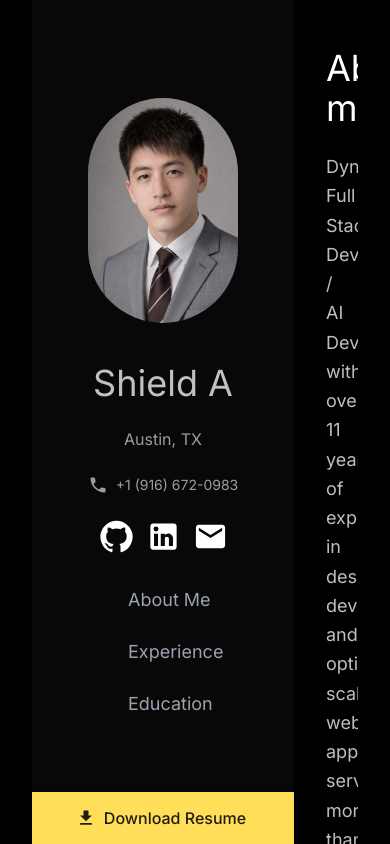
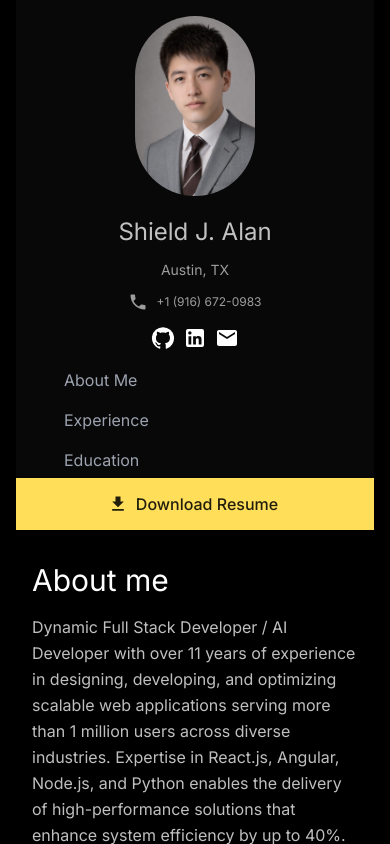
Before and after one commit to StormRunner06106/joseph-portfolio, a Next.js app: page / in a window 390 px wide. Built offline with nearby package versions, Linux system fonts and the light colour scheme.

Commit message:
Final work finished

```diff
--- a/app/page.tsx
+++ b/app/page.tsx
@@ -9,7 +9,6 @@ import LinkedInIcon from "@mui/icons-material/LinkedIn";
 import CustomLink from "@/components/ui/CustomLink";
 import ResumeButton from "@/components/ui/ResumeButton";
 import uniqid from "uniqid";
-import Button from "@mui/material/Button";
 import EmailIcon from "@mui/icons-material/Email";
 import LocationOnIcon from "@mui/icons-material/LocationOn";
 import PhoneIcon from "@mui/icons-material/Phone";
@@ -118,48 +117,52 @@ export default function Home() {
   };
 
   return (
-    <main className="flex h-screen overflow-hidden px-8 md:px-16 lg:px-24">
+    <main className="flex flex-col md:flex-row h-screen overflow-hidden px-4 md:px-8 lg:px-16 xl:px-24">
       {/* Left Sidebar - Fixed */}
       <div
-        className="w-full md:w-1/3 lg:w-1/4 flex flex-col justify-between py-8 pb-0"
+        className="w-full md:w-1/3 lg:w-1/4 flex flex-col justify-between py-4 md:py-8 pb-0 md:h-screen"
         style={{ backgroundColor: "rgb(8, 8, 9)" }}
       >
-        <div className="flex flex-col items-center space-y-6 flex-1 justify-center px-8">
-          <div className="mb-4">
+        <div className="flex flex-col items-center space-y-3 md:space-y-6 flex-1 justify-center px-4 md:px-8">
+          <div className="mb-2 md:mb-4">
             <Image
               src="/suit1.png"
               alt={name || "Profile"}
-              width={150}
-              height={150}
-              className="rounded-full object-cover"
+              width={120}
+              height={120}
+              className="rounded-full object-cover md:w-[150px] md:h-[150px]"
               priority
             />
           </div>
 
           {name && (
-            <h1 className="text-4xl font-display text-center">
+            <h1 className="text-2xl md:text-4xl font-display text-center">
               <span className="opacity-75">{name}</span>
             </h1>
           )}
 
           {location && (
-            <p className="text-base opacity-60 text-center -mt-2">{location}</p>
+            <p className="text-sm md:text-base opacity-60 text-center -mt-2">
+              {location}
+            </p>
           )}
 
           {/* Phone Number - Click to Copy */}
           {contact.phone && (
             <button
               onClick={copyPhoneToClipboard}
-              className="flex items-center gap-2 text-sm opacity-60 hover:opacity-100 transition-opacity cursor-pointer -mt-2"
+              className="flex items-center gap-2 text-xs md:text-sm opacity-60 hover:opacity-100 transition-opacity cursor-pointer -mt-2"
               title="Click to copy"
             >
               <PhoneIcon fontSize="small" />
-              <span>{copied ? "Copied!" : contact.phone}</span>
+              <span className="text-xs md:text-sm">
+                {copied ? "Copied!" : contact.phone}
+              </span>
             </button>
           )}
 
           {/* Social Icons */}
-          <div className="flex space-x-3 items-center justify-center">
+          <div className="flex space-x-2 md:space-x-3 items-center justify-center">
             {social && (
               <>
                 {social.github && (
@@ -169,7 +172,7 @@ export default function Home() {
                     variant="icon"
                     target="_blank"
                   >
-                    <GitHubIcon fontSize="large" />
+                    <GitHubIcon className="text-2xl md:text-3xl" />
                   </CustomLink>
                 )}
 
@@ -180,7 +183,7 @@ export default function Home() {
                     variant="icon"
                     target="_blank"
                   >
-                    <LinkedInIcon fontSize="large" />
+                    <LinkedInIcon className="text-2xl md:text-3xl" />
                   </CustomLink>
                 )}
               </>
@@ -192,28 +195,28 @@ export default function Home() {
                 aria-label="email"
                 variant="icon"
               >
-                <EmailIcon fontSize="large" />
+                <EmailIcon className="text-2xl md:text-3xl" />
               </CustomLink>
             )}
           </div>
 
           {/* Tabs */}
-          <nav className="flex flex-col space-y-2 w-full mt-8 px-8">
+          <nav className="flex flex-col space-y-1 md:space-y-2 w-full mt-4 md:mt-8 px-4 md:px-8">
             <button
               onClick={() => scrollToSection(aboutRef)}
-              className="pl-8 py-2 text-lg capitalize rounded text-left text-gray-400 hover:text-white transition-all duration-300 ease-in-out"
+              className="pl-4 md:pl-8 py-1.5 md:py-2 text-base md:text-lg capitalize rounded text-left text-gray-400 hover:text-white transition-all duration-300 ease-in-out"
             >
               about me
             </button>
             <button
               onClick={() => scrollToSection(experienceRef)}
-              className="pl-8 py-2 text-lg capitalize rounded text-left text-gray-400 hover:text-white transition-all duration-300 ease-in-out"
+              className="pl-4 md:pl-8 py-1.5 md:py-2 text-base md:text-lg capitalize rounded text-left text-gray-400 hover:text-white transition-all duration-300 ease-in-out"
             >
               experience
             </button>
             <button
               onClick={() => scrollToSection(educationRef)}
-              className="pl-8 py-2 text-lg capitalize rounded text-left text-gray-400 hover:text-white transition-all duration-300 ease-in-out"
+              className="pl-4 md:pl-8 py-1.5 md:py-2 text-base md:text-lg capitalize rounded text-left text-gray-400 hover:text-white transition-all duration-300 ease-in-out"
             >
               education
             </button>
@@ -227,83 +230,133 @@ export default function Home() {
       </div>
 
       {/* Right Content - Scrollable */}
-      <div className="flex-1 overflow-y-auto px-8 md:px-16 py-12">
+      <div className="flex-1 overflow-y-auto px-4 md:px-8 lg:px-16 py-8 md:py-12">
         {/* About Me Section */}
-        <section ref={aboutRef} className="mb-20">
-          <h2 className="text-4xl font-display mb-6 text-left">About me</h2>
-          <p className="text-lg leading-relaxed opacity-75 mb-8 normal-case">
+        <section ref={aboutRef} className="mb-12 md:mb-20">
+          <h2 className="text-3xl md:text-4xl font-display mb-4 md:mb-6 text-left">
+            About me
+          </h2>
+          <p className="text-base md:text-lg leading-relaxed opacity-75 mb-6 md:mb-8 normal-case">
             {description}
           </p>
 
           {/* Skills */}
-          <h3 className="text-3xl font-display mb-4 text-left">Skills</h3>
-          <div className="flex flex-wrap justify-center gap-4">
+          <h3 className="text-2xl md:text-3xl font-display mb-3 md:mb-4 text-left">
+            Skills
+          </h3>
+          <div className="flex flex-wrap justify-center gap-2 md:gap-4">
             {skills.map((skill) => (
               <div
                 key={uniqid()}
-                className="flex flex-col items-center justify-center p-4 rounded-lg transition-colors hover:opacity-80"
+                className="flex flex-col items-center justify-center p-2 md:p-4 rounded-lg transition-colors hover:opacity-80"
                 style={{ backgroundColor: "rgb(8, 8, 9)" }}
                 title={skill}
               >
-                <div className="w-12 h-12 mb-2 flex items-center justify-center">
+                <div className="w-8 h-8 md:w-12 md:h-12 mb-1 md:mb-2 flex items-center justify-center">
                   <Image
                     src={
                       skillIconUrls[skill] ||
                       "https://cdn.jsdelivr.net/gh/devicons/devicon/icons/devicon/devicon-original.svg"
                     }
                     alt={skill}
-                    width={48}
-                    height={48}
-                    className="object-contain"
+                    width={32}
+                    height={32}
+                    className="object-contain md:w-12 md:h-12"
                   />
                 </div>
-                <span className="text-xs text-white text-center">{skill}</span>
+                <span className="text-[10px] md:text-xs text-white text-center">
+                  {skill}
+                </span>
               </div>
             ))}
           </div>
         </section>
 
         {/* Experience Section */}
-        <section ref={experienceRef} className="mb-20">
-          <h2 className="text-4xl font-display mb-6 text-left">Experience</h2>
+        <section ref={experienceRef} className="mb-12 md:mb-20">
+          <h2 className="text-3xl md:text-4xl font-display mb-4 md:mb-6 text-left">
+            Experience
+          </h2>
           <Experience />
         </section>
 
         {/* Education Section */}
-        <section ref={educationRef} className="mb-20">
-          <h2 className="text-4xl font-display mb-6 text-left">Education</h2>
+        <section ref={educationRef} className="mb-12 md:mb-20">
+          <h2 className="text-3xl md:text-4xl font-display mb-4 md:mb-6 text-left">
+            Education
+          </h2>
           {education.map((edu, index) => (
-            <div key={index} className="mb-6">
-              <div className="flex justify-between items-baseline flex-wrap mb-2">
-                <h3 className="text-2xl font-display">{edu.school}</h3>
-                <span className="text-lg opacity-75">{edu.duration}</span>
+            <div key={index} className="mb-4 md:mb-6">
+              <div className="flex flex-col md:flex-row md:justify-between md:items-baseline flex-wrap mb-2">
+                <h3 className="text-xl md:text-2xl font-display">
+                  {edu.school}
+                </h3>
+                <span className="text-base md:text-lg opacity-75">
+                  {edu.duration}
+                </span>
               </div>
-              <div className="flex items-center gap-2 text-lg opacity-75 mb-2">
+              <div className="flex items-center gap-2 text-base md:text-lg opacity-75 mb-2">
                 <LocationOnIcon fontSize="small" />
                 <span>{edu.location}</span>
               </div>
-              <p className="text-lg mt-2">
+              <p className="text-base md:text-lg mt-2">
                 {edu.degree} - GPA: {edu.gpa}
               </p>
             </div>
           ))}
         </section>
 
-        {/* Let's Work Together Section */}
-        <section className="mb-20">
+        {/* Let's Work Together Section - Spectacular */}
+        <section className="mb-12 md:mb-20">
           <div
-            className="max-w-3xl mx-auto text-center py-16 px-8 rounded-lg"
-            style={{ backgroundColor: "rgb(8, 8, 9)" }}
+            className="max-w-4xl mx-auto text-center py-12 md:py-20 px-6 md:px-12 rounded-xl md:rounded-2xl relative overflow-hidden"
+            style={{
+              background:
+                "linear-gradient(135deg, rgb(8, 8, 9) 0%, rgb(30, 30, 35) 50%, rgb(8, 8, 9) 100%)",
+              boxShadow:
+                "0 20px 60px rgba(255, 222, 89, 0.15), 0 0 40px rgba(255, 222, 89, 0.1)",
+            }}
           >
-            <h2 className="text-4xl font-display mb-6">
-              Let&apos;s Work Together
-            </h2>
-            <p className="text-xl mb-4 opacity-90">
-              I&apos;m open to discussing new projects and creative ideas.
-            </p>
-            <p className="text-lg opacity-75">
-              Ready to make your idea and vision into reality.
-            </p>
+            {/* Decorative elements */}
+            <div className="absolute top-0 left-0 w-full h-1 bg-gradient-to-r from-transparent via-[#ffde59] to-transparent opacity-60"></div>
+            <div className="absolute bottom-0 left-0 w-full h-1 bg-gradient-to-r from-transparent via-[#ffde59] to-transparent opacity-60"></div>
+
+            <div className="relative z-10">
+              <h2 className="text-3xl md:text-5xl lg:text-6xl font-display mb-6 md:mb-8 bg-gradient-to-r from-white via-[#ffde59] to-white bg-clip-text text-transparent animate-pulse">
+                Let&apos;s Work Together
+              </h2>
+              <div className="w-16 md:w-24 h-1 bg-[#ffde59] mx-auto mb-6 md:mb-8 rounded-full"></div>
+              <p className="text-sm md:text-lg lg:text-xl mb-4 md:mb-6 opacity-90 font-light leading-relaxed max-w-3xl mx-auto text-justify">
+                I am always open to engaging in discussions about new projects,
+                innovative concepts, and creative collaborations. With a strong
+                commitment to excellence and a results-driven mindset, I am
+                fully prepared to transform your ideas and vision into
+                practical, high-quality solutions. I value clear communication,
+                strategic planning, and efficient execution, ensuring that every
+                project is approached with professionalism, precision, and a
+                focus on delivering measurable outcomes. Whether you are at the
+                concept stage or ready to launch, I am ready to partner with you
+                to bring your vision to life successfully.
+              </p>
+
+              {/* Contact buttons */}
+              <div className="flex flex-col sm:flex-row gap-3 md:gap-4 justify-center items-center mt-8 md:mt-12">
+                <a
+                  href={`mailto:${contact.email}`}
+                  className="w-full sm:w-auto px-6 md:px-8 py-3 md:py-4 bg-[#ffde59] text-black font-semibold rounded-lg hover:bg-[#ffd700] transition-all duration-300 transform hover:scale-105 hover:shadow-2xl flex items-center justify-center gap-2 text-sm md:text-base"
+                >
+                  <EmailIcon fontSize="small" />
+                  <span>Email Me</span>
+                </a>
+                <a
+                  href={`tel:${contact.phone}`}
+                  className="w-full sm:w-auto px-6 md:px-8 py-3 md:py-4 border-2 border-[#ffde59] text-[#ffde59] font-semibold rounded-lg hover:bg-[#ffde59] hover:text-black transition-all duration-300 transform hover:scale-105 flex items-center justify-center gap-2 text-sm md:text-base"
+                >
+                  <PhoneIcon fontSize="small" />
+                  <span>Call Me</span>
+                </a>
+              </div>
+            </div>
           </div>
         </section>
       </div>
--- a/components/Experience.tsx
+++ b/components/Experience.tsx
@@ -35,9 +35,9 @@ const Experience = () => {
             initial={{ opacity: 0 }}
             whileInView={{ opacity: 1 }}
             viewport={{ root: scrollRef, once: true, amount: 0.8 }}
-            className="relative flex items-center justify-between md:justify-normal md:even:flex-row-reverse group is-active"
+            className="relative flex items-start md:items-center justify-between md:justify-normal md:even:flex-row-reverse group is-active"
           >
-            <div className="flex items-center justify-center w-10 h-10 rounded-full border border-[#e5e7eb] bg-transparent group-[.is-active]:bg-[var(--primary-color)] text-[var(--foreground)] group-[.is-active]:text-[var(--foreground)] shadow shrink-0 md:order-1 md:group-even:-translate-x-1/2 md:group-odd:translate-x-1/2">
+            <div className="flex items-center justify-center w-10 h-10 rounded-full border border-[#e5e7eb] bg-transparent group-[.is-active]:bg-[var(--primary-color)] text-[var(--foreground)] group-[.is-active]:text-[var(--foreground)] shadow shrink-0 md:order-1 md:group-even:-translate-x-1/2 md:group-odd:translate-x-1/2 mt-2 md:mt-0">
               <Icon
                 className={`w-[60%] ${theme === "dark" ? "text-black" : "text-white"}`}
               />
--- a/portfolio.ts
+++ b/portfolio.ts
@@ -4,7 +4,7 @@ const header = {
 };
 
 const about = {
-  name: "Shield A",
+  name: "Shield J. Alan",
   location: "Austin, TX",
   role: "Dynamic Full Stack Developer / AI Developer",
   description: `Dynamic Full Stack Developer / AI Developer with over 11 years of experience in designing, developing, and optimizing scalable web applications serving more than 1 million users across diverse industries. Expertise in React.js, Angular, Node.js, and Python enables the delivery of high-performance solutions that enhance system efficiency by up to 40%. A strong focus on building secure architectures and improving code quality ensures maintainability while leading cross-functional teams to complete projects 30% faster using agile methodologies. Committed to driving innovation and continuous improvement, consistently delivering exceptional user experiences through robust software solutions tailored to client needs.`,
```
